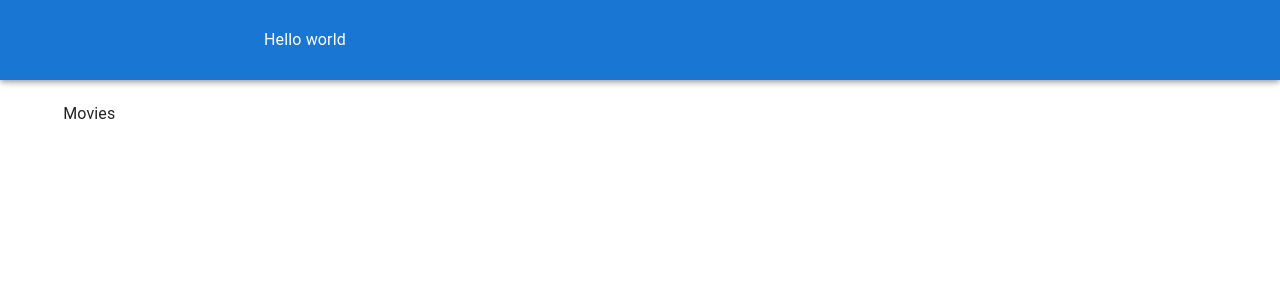
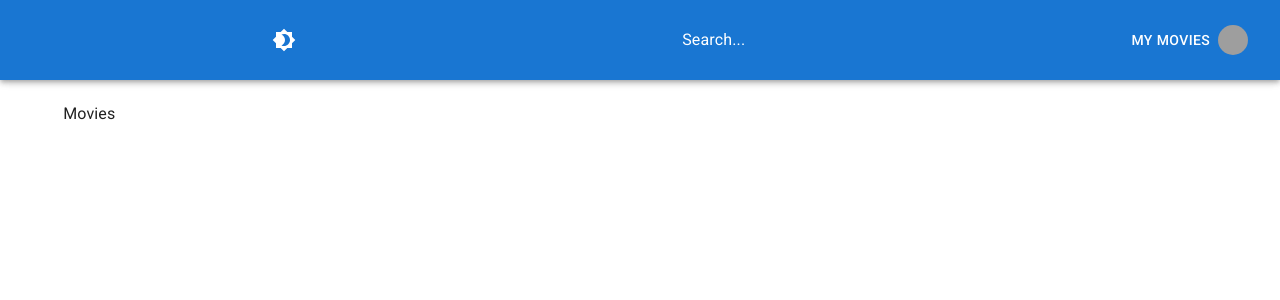
Before and after one commit to dagibu301/filmpire_dgb, a React (Create React App) app: page / in a window 1280 px wide. Shown: the top 300 px of the page. Built offline with nearby package versions, Linux system fonts and the light colour scheme; grey boxes are pictures that could not be loaded.

Commit message:
Add navbar

```diff
--- a/public/index.html
+++ b/public/index.html
@@ -11,6 +11,12 @@
     />
     <link rel="apple-touch-icon" href="%PUBLIC_URL%/logo192.png" />
     <link rel="manifest" href="%PUBLIC_URL%/manifest.json" />
+    <link rel="preconnect" href="https://fonts.googleapis.com" />
+    <link rel="preconnect" href="https://fonts.gstatic.com" crossorigin />
+    <link
+      rel="stylesheet"
+      href="https://fonts.googleapis.com/css2?family=Roboto:wght@300;400;500;600;700&display=swap"
+    />
     <title>Filmpire</title>
   </head>
   <body>
--- a/src/components/NavBar/index.jsx
+++ b/src/components/NavBar/index.jsx
@@ -4,9 +4,9 @@
   AppBar,
   IconButton,
   Toolbar,
-  Drawer,
   Button,
   Avatar,
+  useMediaQuery,
 } from '@mui/material';
 import {
   Menu,
@@ -15,16 +15,63 @@
   Brightness7,
 } from '@mui/icons-material';
 import { Link } from 'react-router-dom';
+import { useTheme } from '@mui/material/styles';
 // Syles
 import useStyles from './styles';
 
 const NavBar = () => {
   const classes = useStyles();
+  const isMobile = useMediaQuery('(max-width: 600px)');
+  const theme = useTheme();
+  const isAuthenticated = true;
 
   return (
     <>
       <AppBar position="fixed">
-        <Toolbar className={classes.toolbar}>Hello world</Toolbar>
+        <Toolbar className={classes.toolbar}>
+          {isMobile && (
+            <IconButton
+              color="inherit"
+              edge="start"
+              style={{ outline: 'none' }}
+              onClick={null}
+              className={classes.menuButton}
+            >
+              <Menu />
+            </IconButton>
+          )}
+          <IconButton color="inherit" sx={{ ml: '1' }} onClick={null}>
+            {theme.palette.mode === 'dark' ? <Brightness7 /> : <Brightness4 />}
+          </IconButton>
+          {!isMobile && 'Search...'}
+          <div>
+            {!isAuthenticated ? (
+              <Button color="inherit" onClick={null}>
+                Login &nbsp; <AccountCircle />
+              </Button>
+            ) : (
+              <Button
+                color="inherit"
+                component={Link}
+                to={`/profile/${123}`}
+                className={classes.linkButton}
+                onClick={null}
+              >
+                {!isMobile && (
+                  <>
+                    My Movies &nbsp;
+                    <Avatar
+                      style={{ width: 30, height: 30 }}
+                      alt="Profile"
+                      src="https://cdn.pixabay.com/photo/2016/08/08/09/17/avatar-1577909_960_720.png"
+                    />
+                  </>
+                )}
+              </Button>
+            )}
+          </div>
+          {isMobile && 'Search...'}
+        </Toolbar>
       </AppBar>
       <div>hola</div>
     </>
--- a/src/components/NavBar/styles.js
+++ b/src/components/NavBar/styles.js
@@ -1,10 +1,20 @@
 import { makeStyles } from '@mui/styles';
 
-export default makeStyles(() => ({
+export default makeStyles((theme) => ({
   toolbar: {
     height: '80px',
     display: 'flex',
     justifyContent: 'space-between',
     marginLeft: '240px',
+    [theme.breakpoints.down('sm')]: {
+      marginLeft: '0',
+      flexWrap: 'wrap',
+    },
+  },
+  menuButton: {
+    marginRight: theme.spacing(2),
+    [theme.breakpoints.up('sm')]: {
+      display: 'none',
+    },
   },
 }));
--- a/src/index.js
+++ b/src/index.js
@@ -1,11 +1,18 @@
+// Libs
 import React from 'react';
 import ReactDOM from 'react-dom';
 import { BrowserRouter } from 'react-router-dom';
+import { createTheme, ThemeProvider } from '@mui/material/styles';
+// Components
 import App from './components/App';
 
+const theme = createTheme({});
+
 ReactDOM.render(
-  <BrowserRouter>
-    <App />
-  </BrowserRouter>,
+  <ThemeProvider theme={theme}>
+    <BrowserRouter>
+      <App />
+    </BrowserRouter>
+  </ThemeProvider>,
   document.getElementById('root'),
 );
```
